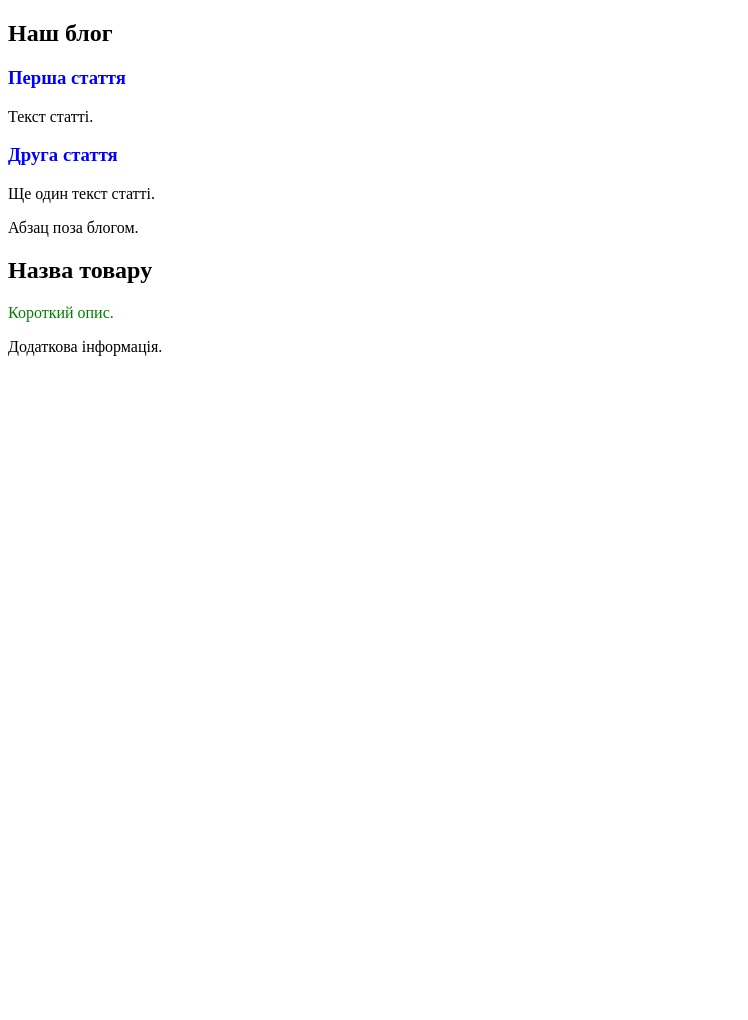
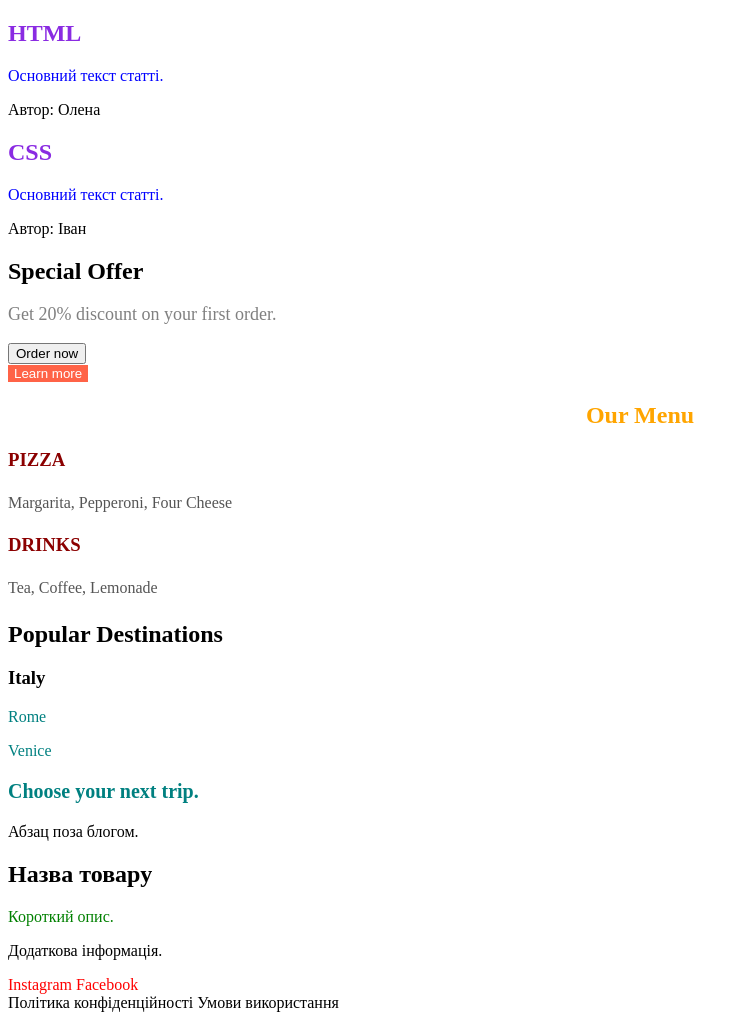
Before and after one commit to Sasha0127/Homework-8, a plain HTML site: page index.html in a window 1280 px wide. Shown: the whole page, without its empty margins (0-748 px from the left). Before the commit the page ends 800 px from the top, so only its background shows below. Drawn offline with Linux system fonts and the light colour scheme.

Commit message:
edits HTML markup

```diff
--- a/index.html
+++ b/index.html
@@ -10,23 +10,79 @@
     <main>
       <!-- селектор нащадка ігнорує вкладеність html тегів та стилізує всі обрані теги всередині елементу з класом blog -->
       <section class="blog">
-        <h2>Наш блог</h2>
-        <article>
-          <h3>Перша стаття</h3>
-          <p>Текст статті.</p>
+        <article class="blog-article">
+          <h2>HTML</h2>
+
+          <p>Основний текст статті.</p>
+
+          <div class="author">
+            <p>Автор: Олена</p>
+          </div>
         </article>
-        <article>
-          <h3>Друга стаття</h3>
-          <p>Ще один текст статті.</p>
+
+        <article class="blog-article">
+          <h2>CSS</h2>
+
+          <p>Основний текст статті.</p>
+
+          <div class="author">
+            <p>Автор: Іван</p>
+          </div>
         </article>
       </section>
+      <section class="promo">
+        <h2>Special Offer</h2>
+
+        <div class="content">
+          <p>Get 20% discount on your first order.</p>
+          <button>Order now</button>
+        </div>
+
+        <button>Learn more</button>
+      </section>
+      <section class="restaurant-menu">
+        <h2>Our Menu</h2>
+
+        <div class="category">
+          <h3>Pizza</h3>
+          <p>Margarita, Pepperoni, Four Cheese</p>
+        </div>
+
+        <div class="category">
+          <h3>Drinks</h3>
+          <p>Tea, Coffee, Lemonade</p>
+        </div>
+      </section>
+      <section class="travel">
+        <h2>Popular Destinations</h2>
+
+        <div class="country">
+          <h3>Italy</h3>
+
+          <div class="cities">
+            <p>Rome</p>
+            <p>Venice</p>
+          </div>
+        </div>
+
+        <p>Choose your next trip.</p>
+      </section>
       <p>Абзац поза блогом.</p>
-      <!--  -->
+      <!-- селектор дитини бере до уваги вкладеність та стилізує лише прямого нащадка елементу з класом card -->
       <div class="card">
         <h2>Назва товару</h2>
         <p>Короткий опис.</p>
         <div class="details"><p>Додаткова інформація.</p></div>
       </div>
+      <footer class="footer">
+        <a href="#">Instagram</a>
+        <a href="#">Facebook</a>
+
+        <div class="extra-links">
+          <a href="#">Політика конфіденційності</a>
+          <a href="#">Умови використання</a>
+        </div>
+      </footer>
     </main>
   </body>
 </html>
--- a/styles.css
+++ b/styles.css
@@ -6,3 +6,44 @@
 .card > p {
   color: green;
 }
+.promo p {
+  color: gray;
+  font-size: 18px;
+}
+.promo > button {
+  background-color: tomato;
+  color: white;
+  border: none;
+}
+.blog h2 {
+  color: blueviolet;
+}
+.blog-article > p {
+  color: blue;
+}
+.restaurant-menu h3 {
+  color: darkred;
+  text-transform: uppercase;
+}
+.restaurant-menu p {
+  color: #555;
+  line-height: 1.6;
+}
+.restaurant-menu h2 {
+  text-align: center;
+  color: orange;
+}
+.travel p {
+  color: teal;
+}
+.travel > p {
+  font-weight: 700;
+  font-size: 20px;
+}
+.footer a {
+  color: black;
+  text-decoration-line: none;
+}
+.footer > a {
+  color: red;
+}
```
